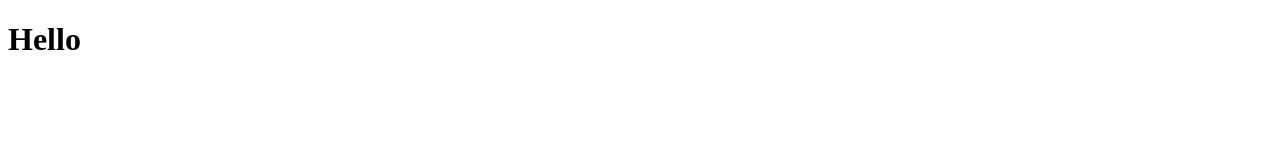
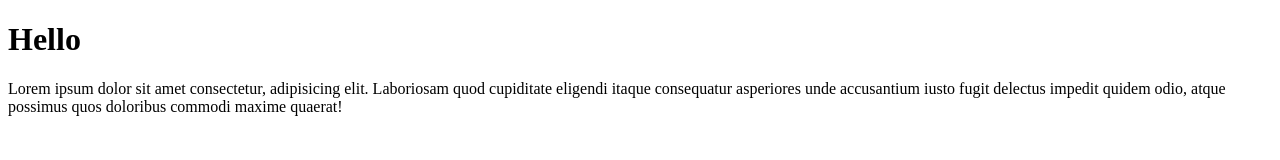
Before and after one commit to wswebus/test1, a plain HTML site: page index.html in a window 1280 px wide. Drawn offline with Linux system fonts and the light colour scheme.

Commit message:
add paragraph

```diff
--- a/index.html
+++ b/index.html
@@ -7,6 +7,7 @@
     <title>Document</title>
 </head>
 <body>
-    <h1>Hello</h1>
+    <h1>Hello </h1>
+    <p>Lorem ipsum dolor sit amet consectetur, adipisicing elit. Laboriosam quod cupiditate eligendi itaque consequatur asperiores unde accusantium iusto fugit delectus impedit quidem odio, atque possimus quos doloribus commodi maxime quaerat!</p>
 </body>
 </html>
```
